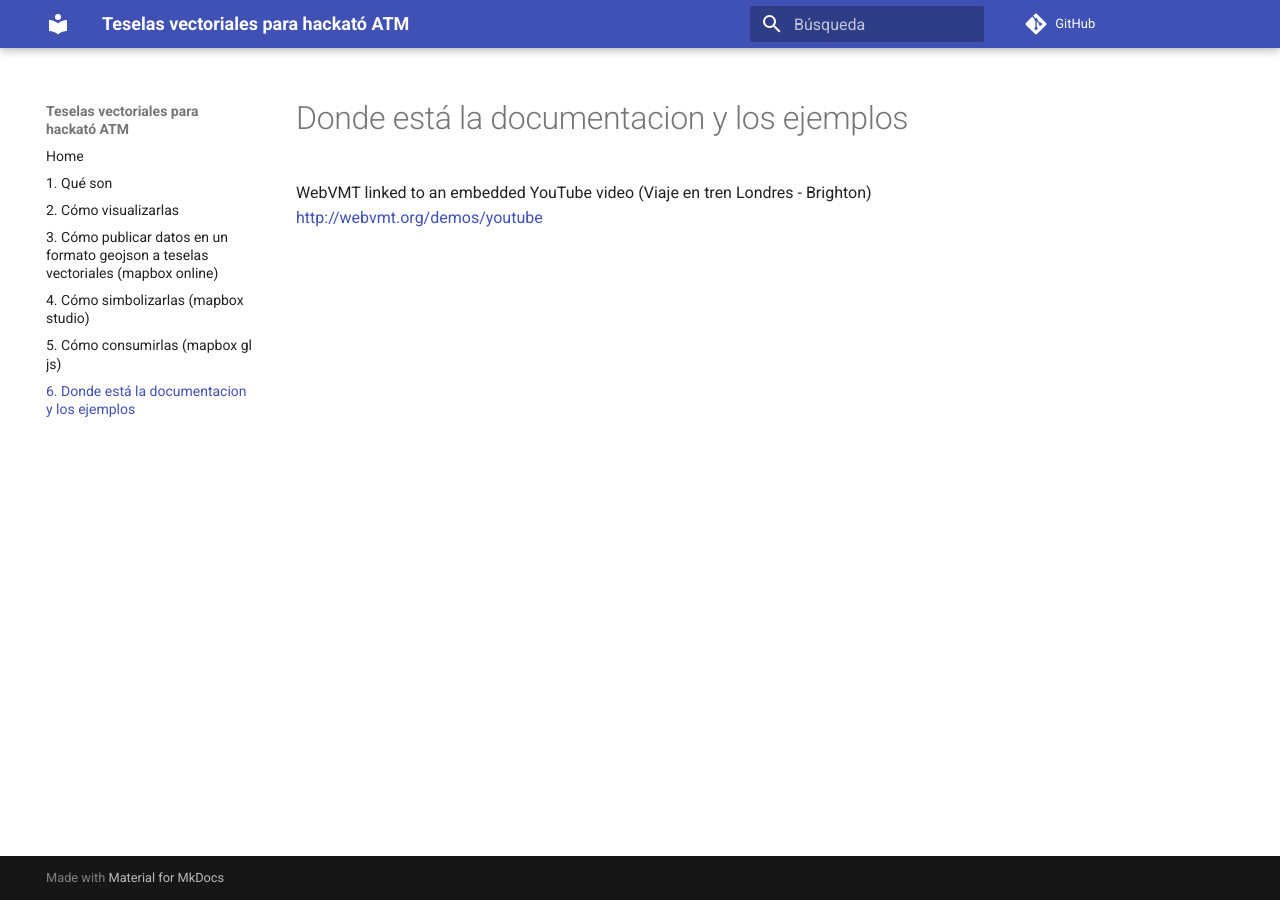
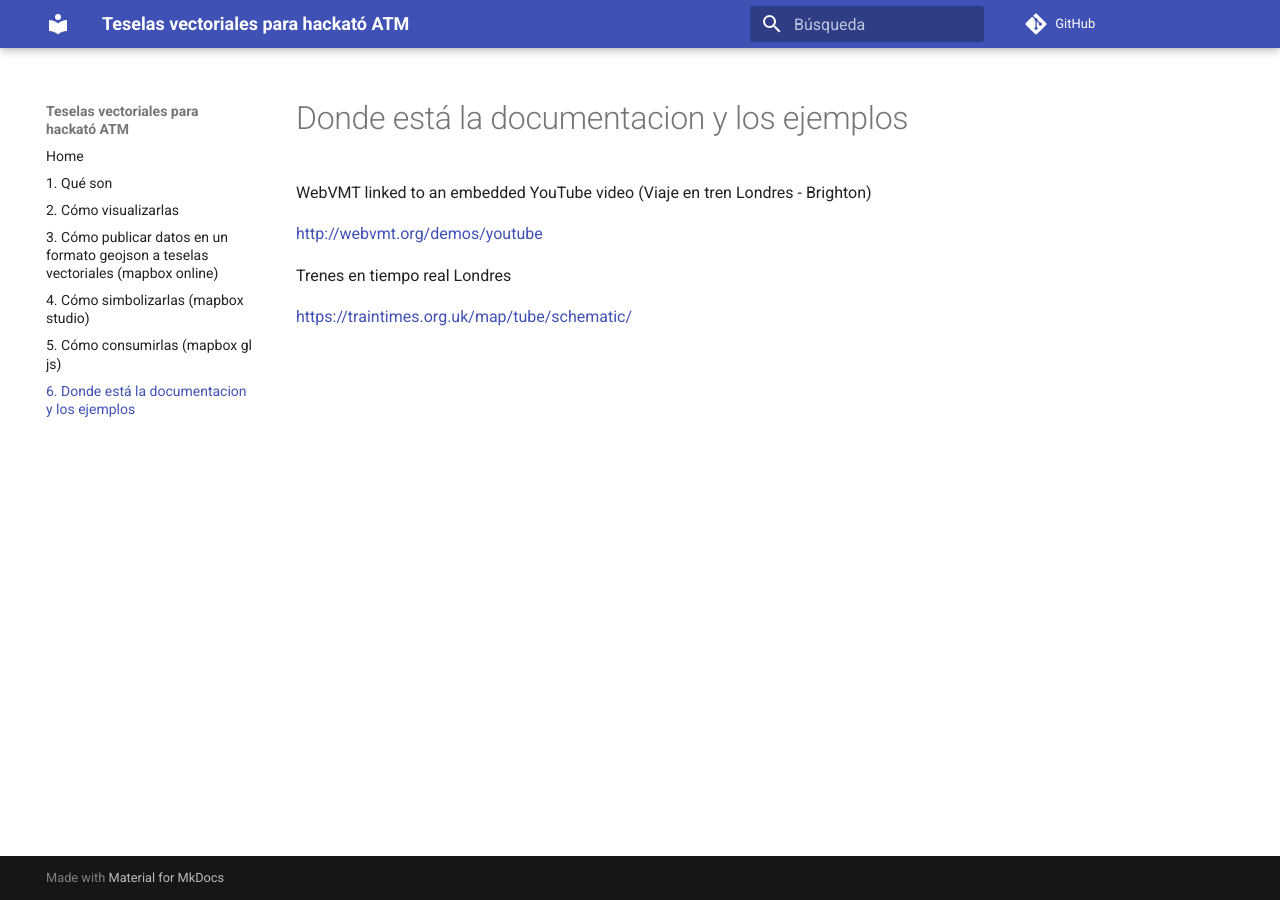
Before and after one commit to geoinquiets/vt-hackato-atm, an MkDocs documentation site: the page built from docs/6_documentacion.md, in a window 1280 px wide. Built offline with MkDocs 1.6.1 and Material for MkDocs 9.7.7, drawn with Linux system fonts in a browser that asks for light colours; comment, search, counter and statistics services are not loaded; old or Windows-style settings are respelled for this version of MkDocs.

Commit message:
ejemplo de trenes en tiempo real

```diff
--- a/docs/6_documentacion.md
+++ b/docs/6_documentacion.md
@@ -2,4 +2,9 @@
 
 
 WebVMT linked to an embedded YouTube video (Viaje en tren Londres - Brighton)
+
 http://webvmt.org/demos/youtube
+
+Trenes en tiempo real Londres
+
+https://traintimes.org.uk/map/tube/schematic/
```
